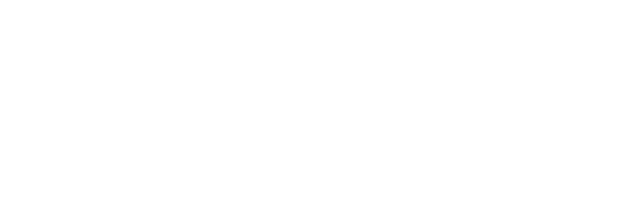
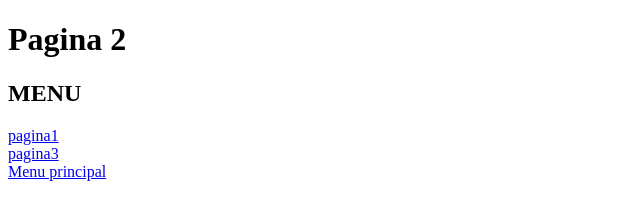
Before and after one commit to Maferescafons/app-Web-2017-A, a plain HTML site: page HTML/pagina2.html in a window 1280 px wide. Shown: the whole page, without its empty margins (0-640 px from the left). Drawn offline with Linux system fonts and the light colour scheme.

Commit message:
Creación de inexistencia a las demás paginas

```diff
--- a/HTML/pagina2.html
+++ b/HTML/pagina2.html
@@ -8,6 +8,10 @@
     <title>Pgina2</title>
 </head>
 <body>
-
+<h1>Pagina 2</h1>
+<h2>MENU</h2>
+<a href="http://localhost:8080/HTML/pagina1">pagina1</a><br>
+<a href="http://localhost:8080/HTML/pagina3">pagina3</a><br>
+<a href="http://localhost:8080/HTML">Menu principal</a><br>
 </body>
 </html>
```
Also changed, not shown: HTML/pagina1.html (+4 -0 lines), HTML/pagina3.html (+5 -1 lines).
